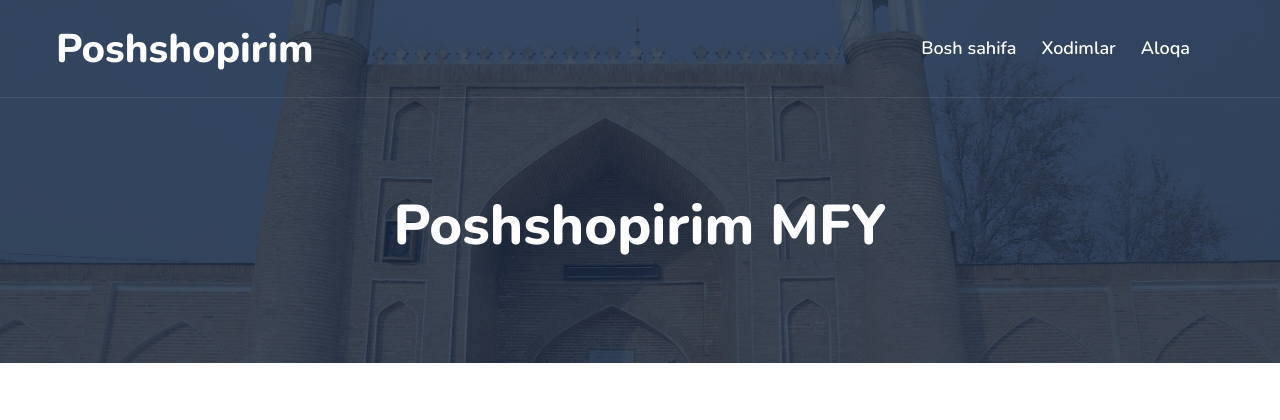
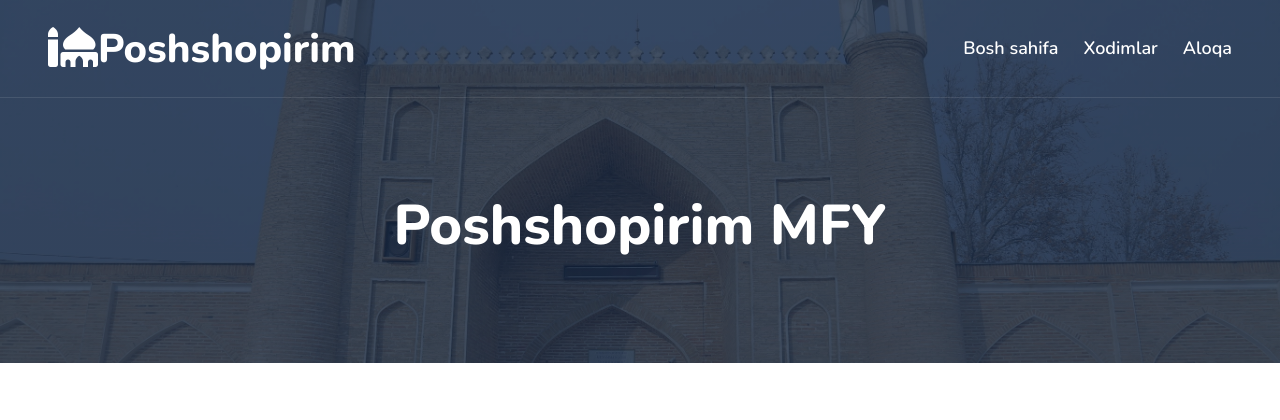
Before and after one commit to mirolim-dev/Poshshopirim-MFY, a Django app: page / in a window 1280 px wide. Shown: the top 420 px of the page. Run offline with Django 4.2, Linux system fonts and the light colour scheme; data that the repository does not hold is empty; some libraries are stand-ins or nearby versions.

Commit message:
additional sections removed from html code

```diff
--- a/news/views.py
+++ b/news/views.py
@@ -40,9 +40,6 @@ def is_ip_address_counted(post, ip_address):
 def post_detail(request, pk:int):
     post = get_object_or_404(Post, id=pk)
     client_ip, is_routable = get_client_ip(request)
-
-
-    print(f"Client IP: {client_ip} | is routable: {is_routable}")
     if client_ip is not None:
         # Check if the IP address has already been counted for this post
         if not is_ip_address_counted(post, client_ip):
--- a/templates/about.html
+++ b/templates/about.html
@@ -17,7 +17,7 @@
         <!-- Navbar End -->
 
 
-        <!-- Full Screen Search Start -->
+        {% comment %} <!-- Full Screen Search Start -->
         <div class="modal fade" id="searchModal" tabindex="-1">
             <div class="modal-dialog modal-fullscreen">
                 <div class="modal-content" style="background: rgba(9, 30, 62, .7);">
@@ -33,7 +33,7 @@
                 </div>
             </div>
         </div>
-        <!-- Full Screen Search End -->
+        <!-- Full Screen Search End --> {% endcomment %}
 
 
         <!-- About Start -->
--- a/templates/blog.html
+++ b/templates/blog.html
@@ -15,7 +15,7 @@
     <!-- Navbar End -->
 
 
-    <!-- Full Screen Search Start -->
+    {% comment %} <!-- Full Screen Search Start -->
     <div class="modal fade" id="searchModal" tabindex="-1">
         <div class="modal-dialog modal-fullscreen">
             <div class="modal-content" style="background: rgba(9, 30, 62, .7);">
@@ -31,7 +31,7 @@
             </div>
         </div>
     </div>
-    <!-- Full Screen Search End -->
+    <!-- Full Screen Search End --> {% endcomment %}
 
 
     <!-- Blog Start -->
@@ -52,8 +52,10 @@
                                         <div class="d-flex mb-3">
                                             <small class="me-3"><i class="far fa-user text-primary me-2"></i>{{ post.author }}</small>
                                             <small><i class="far fa-calendar-alt text-primary me-2"></i>{{ post.published_at | date }}</small>
+                                            <small><i class="fas fa-eye text-primary me-2"></i>{{ post.get_number_of_views}}</small>
                                         </div>
                                         <h4 class="mb-3">{{ post.title }}</h4>
+
                                         {% comment %} <p>Dolor et eos labore stet justo sed est sed sed sed dolor stet amet</p> {% endcomment %}
                                         <a class="text-uppercase" href="{% url 'post_detail' pk=post.id %}">Batafsil o'qish <i class="bi bi-arrow-right"></i></a>
                                     </div>
--- a/templates/contact.html
+++ b/templates/contact.html
@@ -19,7 +19,7 @@
     <!-- Navbar End -->
 
 
-    <!-- Full Screen Search Start -->
+    {% comment %} <!-- Full Screen Search Start -->
     <div class="modal fade" id="searchModal" tabindex="-1">
         <div class="modal-dialog modal-fullscreen">
             <div class="modal-content" style="background: rgba(9, 30, 62, .7);">
@@ -35,7 +35,7 @@
             </div>
         </div>
     </div>
-    <!-- Full Screen Search End -->
+    <!-- Full Screen Search End --> {% endcomment %}
 
 
     <!-- Contact Start -->
--- a/templates/detail.html
+++ b/templates/detail.html
@@ -11,7 +11,7 @@
 
     {% include 'helper/navbar.html' %}
 
-
+{% comment %}
     <!-- Full Screen Search Start -->
     <div class="modal fade" id="searchModal" tabindex="-1">
         <div class="modal-dialog modal-fullscreen">
@@ -28,7 +28,7 @@
             </div>
         </div>
     </div>
-    <!-- Full Screen Search End -->
+    <!-- Full Screen Search End --> {% endcomment %}
 
 
     <!-- Blog Start -->
--- a/templates/helper/header.html
+++ b/templates/helper/header.html
@@ -22,6 +22,8 @@
     <!-- Icon Font Stylesheet -->
     <link href="https://cdnjs.cloudflare.com/ajax/libs/font-awesome/5.10.0/css/all.min.css' %}" rel="stylesheet">
     <link href="https://cdn.jsdelivr.net/npm/bootstrap-icons@1.4.1/font/bootstrap-icons.css" rel="stylesheet">
+    {% comment %} fontawasome {% endcomment %}
+    <link rel="stylesheet" href="https://cdnjs.cloudflare.com/ajax/libs/font-awesome/5.15.4/css/all.min.css">
 
     <!-- Libraries Stylesheet -->
     <link href="{% static 'lib/owlcarousel/assets/owl.carousel.min.css' %}" rel="stylesheet">
--- a/templates/helper/navbar.html
+++ b/templates/helper/navbar.html
@@ -4,7 +4,7 @@
     <div class="container-fluid position-relative p-0">
         <nav class="navbar navbar-expand-lg navbar-dark px-5 py-3 py-lg-0">
             <a href="index.html" class="navbar-brand p-0">
-                <h1 class="m-0"><i class="fa fa-user-tie me-2"></i>Poshshopirim</h1>
+                <h1 class="m-0"><i class="fa fa-mosque"></i>Poshshopirim</h1>
             </a>
             <button class="navbar-toggler" type="button" data-bs-toggle="collapse" data-bs-target="#navbarCollapse">
                 <span class="fa fa-bars"></span>
@@ -15,7 +15,7 @@
                     <a href="{% url 'workers_view' %}" class="nav-item nav-link">Xodimlar</a>
                     <a href="{% url 'contact' %}" class="nav-item nav-link">Aloqa</a>
                 </div>
-                <butaton type="button" class="btn text-primary ms-3" data-bs-toggle="modal" data-bs-target="#searchModal"><i class="fa fa-search"></i></butaton>
+                {% comment %} <butaton type="button" class="btn text-primary ms-3" data-bs-toggle="modal" data-bs-target="#searchModal"><i class="fa fa-search"></i></butaton> {% endcomment %}
                 {% comment %} <a href="https://htmlcodex.com/startup-company-website-template" class="btn btn-primary py-2 px-4 ms-3">Download Pro Version</a> {% endcomment %}
             </div>
         </nav>
```
